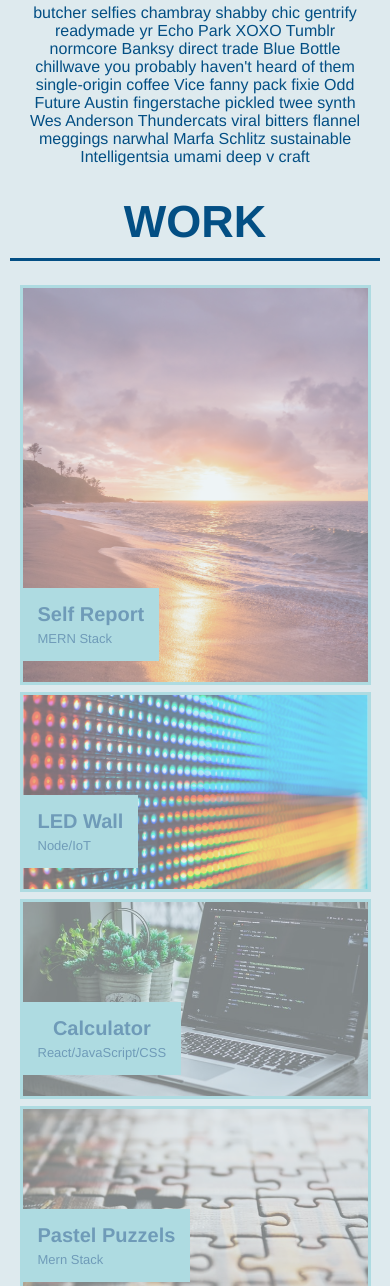
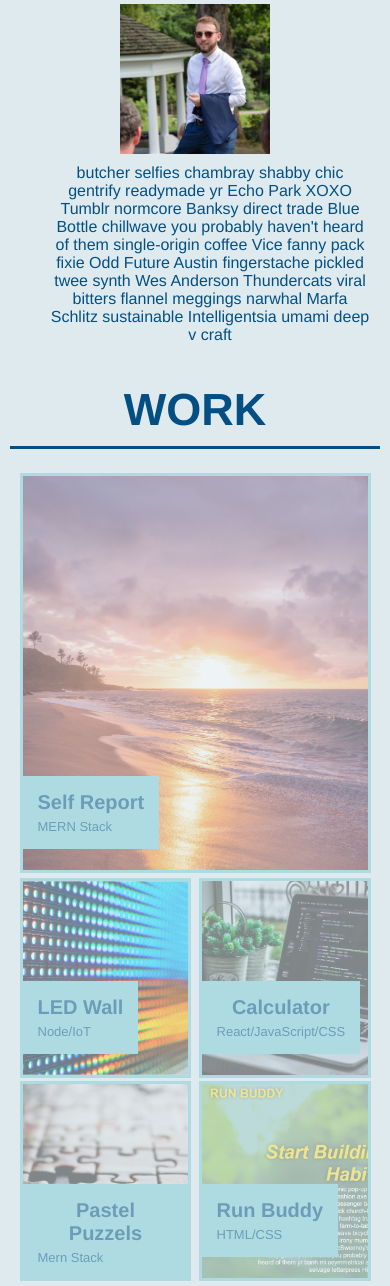
Before and after one commit to KaseyCrocker/kaseys-portfolio, a plain HTML site: page index.html in a window 390 px wide. Shown: the part 490-1776 px from the top of the page. Drawn offline with Linux system fonts and the light colour scheme.

Commit message:
links added

```diff
--- a/assets/css/style.css
+++ b/assets/css/style.css
@@ -8,10 +8,11 @@
     margin: 0;
     padding: 0;
     box-sizing: border-box;
+    text-decoration: none;
+    color: var(--secondary-color);
   }
 
   body {
-    color: var(--secondary-color);
     font-family: Helvetica, Arial, sans-serif;
     background-color: var(--primary-color);
   }
@@ -73,7 +74,6 @@
   header nav ul li a:hover {
     background: var(--tertiary-color);
     color: var(--secondary-color);
-    text-shadow: none;
   }
 
 .hero {
@@ -115,10 +115,6 @@
     flex: 1 100%;
   }
 
-  .me {
-    align-items: center;
-  }
-
   .me a {
     text-decoration: none;
     color: var(--secondary-color);
@@ -128,11 +124,28 @@
     width: 75%;
     margin: 10px 50px 10px 30px;
   }
+
+  #about-me div {
+    display: flex;
+  }
+
+  #about-me div div {
+    width: auto;
+    margin: 10px 0 10px 30px;
+  }
+
+  #headshot {
+    width: 150px;
+  }
+
   .work-img-others {
     display: flex;
     flex-wrap: wrap;
-    flex: 0 0 100%;
     justify-content: space-between;
+  }
+
+  .work-img-others a {
+    flex: 0 0 49%;
   }
 
   .work-img {
@@ -224,6 +237,11 @@
       margin: 10px 30px;
       text-align: center;
     }
+
+    #about-me div {
+      flex-direction: column;
+      align-items: center;
+    }
   }
 
   @media screen and (max-width: 768px) {
--- a/index.html
+++ b/index.html
@@ -36,7 +36,10 @@
   <section id="about-me" class="me">
     <h1>ABOUT ME</h1>
     <div>
+      <img id="headshot" src="./assets/images/headshot.jpg" alt="headshot">
+      <div>
       butcher selfies chambray shabby chic gentrify readymade yr Echo Park XOXO Tumblr normcore Banksy direct trade Blue Bottle chillwave you probably haven't heard of them single-origin coffee Vice fanny pack fixie Odd Future Austin fingerstache pickled twee synth Wes Anderson Thundercats viral bitters flannel meggings narwhal Marfa Schlitz sustainable Intelligentsia umami deep v craft
+      </div>
     </div>
   </section>
 
@@ -44,6 +47,7 @@
   <section id="work" class="section">
     <h1>WORK</h1>
     <div class="links">
+      <a href="">
         <div class="work-img">
           <div>
             Self Report
@@ -52,7 +56,10 @@
             </div>
           </div>
         </div>
+      </a>
+
       <div class="work-img-others">
+        <a href="">
           <div id="led-wall" class="small-img">
             <div>
               LED Wall
@@ -61,7 +68,8 @@
               </div>
             </div>
           </div>
-
+        </a>
+        <a href="">
           <div id="calculator" class="small-img">
             <div>
               Calculator
@@ -70,6 +78,8 @@
               </div>
             </div>
           </div>
+        </a>
+        <a href="">
           <div id="pastel-puzzels" class="small-img">
             <div>
               Pastel Puzzels
@@ -78,6 +88,8 @@
               </div>
             </div>
           </div>
+        </a>
+        <a href="https://kaseycrocker.github.io/run-buddy/">
           <div id="run-buddy" class="small-img">
             <div>
               Run Buddy
@@ -86,6 +98,7 @@
               </div>
             </div>
           </div>
+        </a>
       </div>
     </div>
   </section>
@@ -101,10 +114,10 @@
           <a href="">813 357 9730</a>
         </li>
         <li>
-          <a href="">kasey_crocker@yahoo.com</a>
+          <a href="kasey_crocker@yahoo.com">kasey_crocker@yahoo.com</a>
         </li>
         <li>
-          <a href="">GITHUB</a>
+          <a href="https://github.com/KaseyCrocker">GITHUB</a>
         </li>
         <li>
           <a href="">Spotify</a>
```
Also changed, not shown: assets/images/headshot.jpg (added). Lines whose indentation alone changed are shown as unchanged.
